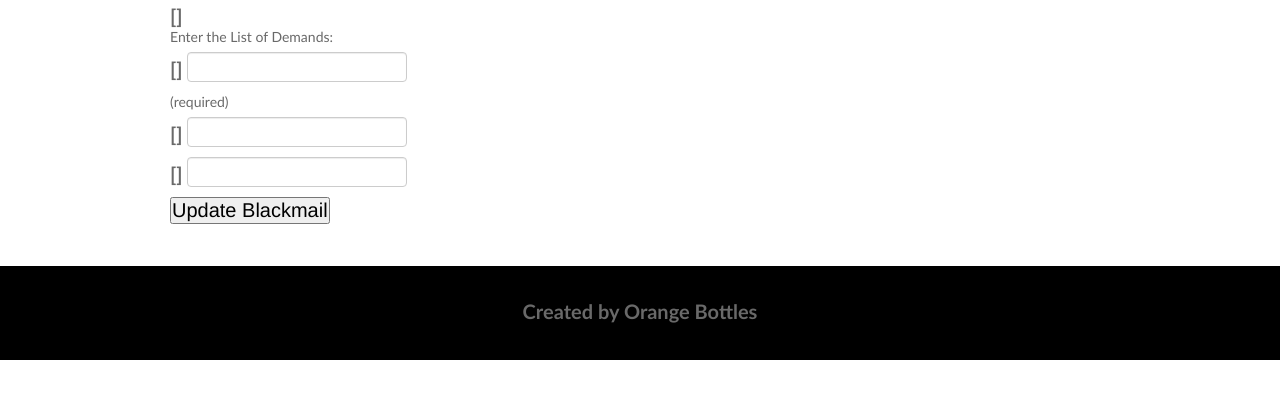
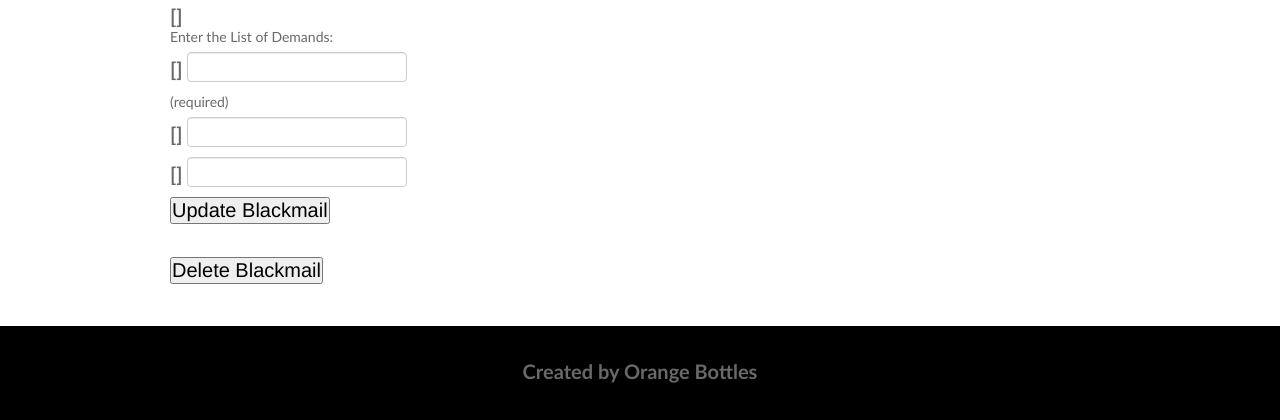
Before and after one commit to schleppington/OrangeBottles, a Django app: template OrangeBottles/secrets/templates/secrets/edit.html in a window 1280 px wide. Shown: the part 720-1140 px from the top of the page. Before the commit the page ends 1080 px from the top, so only its background shows below. Run offline with Django 3.2, Linux system fonts and the light colour scheme; the template is opened without the code that fills it: most values are stand-ins (such as "Sample title", 1, 10 or a date in 2020); grey boxes marked "Sample" are stand-in pictures; form fields are guessed from the names that the template uses; parts of the project's set-up code (start-up, migrations or seed data) failed here and were passed over; some libraries are stand-ins or nearby versions.

Commit message:
Update edit.html
- Added a name to the existing submit button.
- Added a new submit button for the delete blackmail option.

```diff
--- a/OrangeBottles/secrets/templates/secrets/edit.html
+++ b/OrangeBottles/secrets/templates/secrets/edit.html
@@ -37,7 +37,8 @@
         {{ form.term3.errors }}
         {{ form.term3 }}
     </div>
-    <p><input type="submit" value="Update Blackmail" /></p>
+    <p><input type="submit" name="update" value="Update Blackmail" /></p>
+    <p><input type="submit" name="delete" value="Delete Blackmail" /></p>
 </form>
 
 {% endblock %}
```
